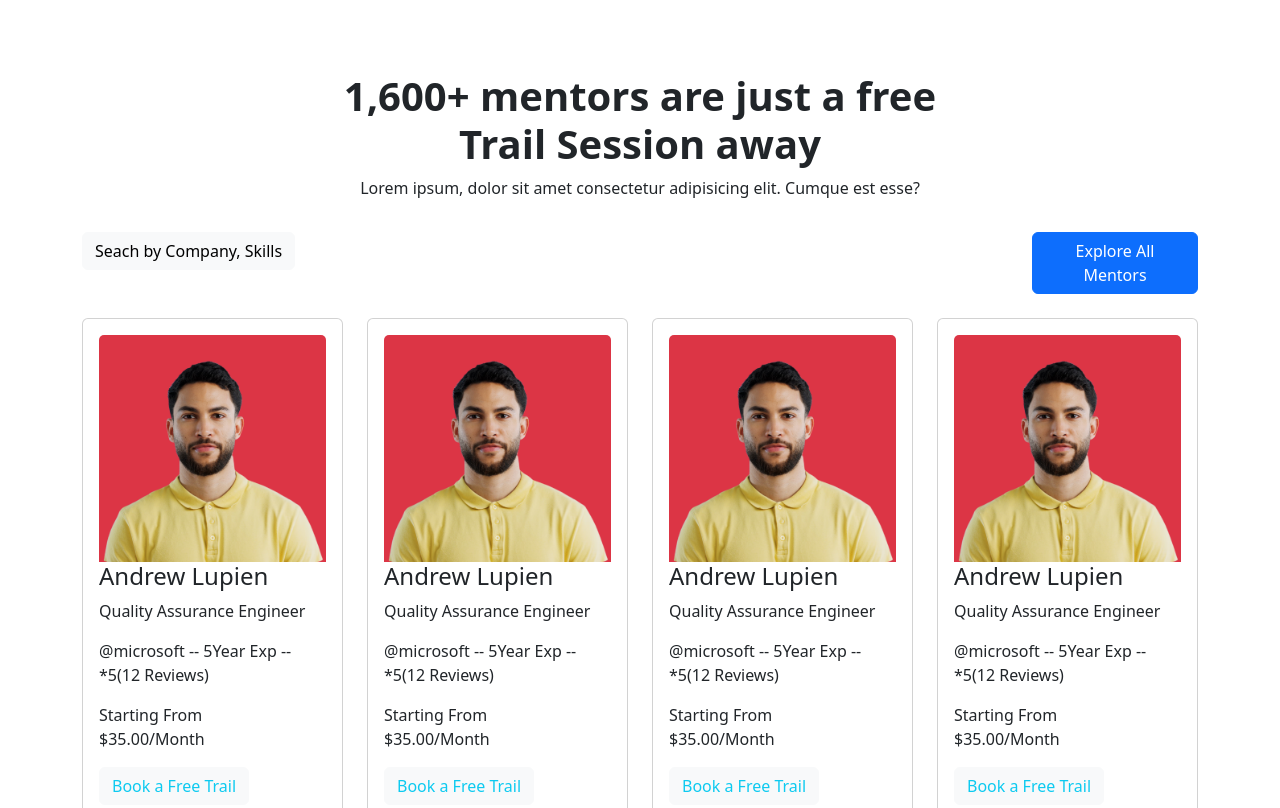
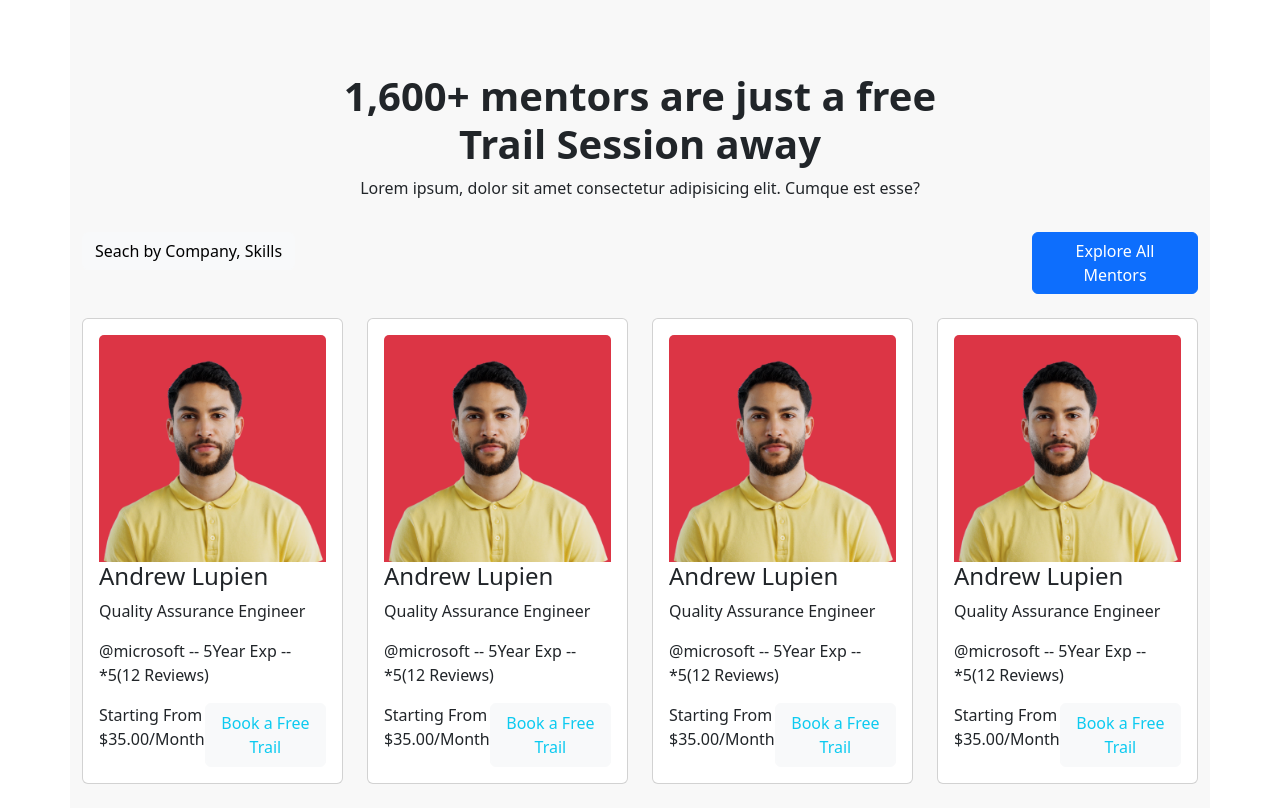
Before and after one commit to sabawoon2025/Course3, a plain HTML site: page index2.html in a window 1280 px wide. Shown: the top 808 px of the page. Drawn offline with Linux system fonts and the light colour scheme.

Commit message:
now i mak it

```diff
--- a/index2.html
+++ b/index2.html
@@ -4,7 +4,7 @@
     <meta charset="UTF-8" />
     <meta name="viewport" content="width=device-width, initial-scale=1.0" />
     <title>Monks web</title>
-    <link rel="stylesheet" href="monks.css" />
+    <link rel="stylesheet" href="index2.css" />
     <link rel="stylesheet" href="css/bootstrap.min.css" />
   </head>
   <body>
```
